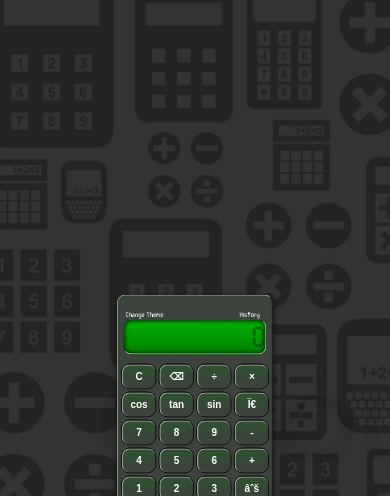
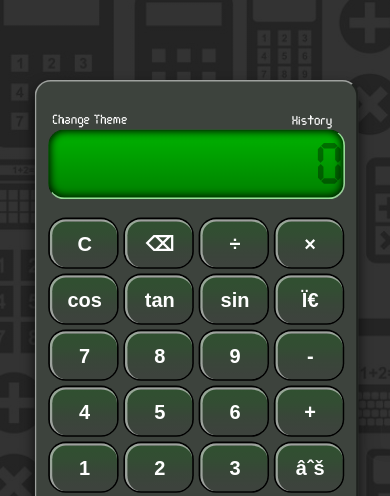
Before and after one commit to darkcris1/realistic-calculator, a plain HTML site: page index.html in a window 390 px wide. Shown: the top 496 px of the page. Drawn offline with Linux system fonts and the light colour scheme.

Commit message:
fix mobile width

```diff
--- a/css/calculator.css
+++ b/css/calculator.css
@@ -14,10 +14,8 @@ body {
     url('../images/calc-bg.jpg');
   background-repeat: no-repeat;
   background-size: cover;
+  position: relative;
   overflow-y: hidden;
-  display: flex;
-  justify-content: center;
-  align-items: center;
 }
 .calculatorCont {
   display: flex;
@@ -25,11 +23,14 @@ body {
   flex-wrap: wrap;
   justify-content: space-between;
   align-items: center;
-  position: relative;
   padding: 60px 0 10px 0;
+  position: absolute;
+  top: 20%;
+  left: 50%;
   background: var(--calculator-bg);
   width: 400px;
   box-shadow: 0 8px 16px 0 rgba(0, 0, 0, 0.7);
+  	transform:translate(-50%,-20%);
   border-radius: 20px;
   border-top: 2px solid rgba(255, 255, 255, 0.5);
   border-left: 2px solid rgba(255, 255, 255, 0.5);
@@ -39,12 +40,7 @@ body {
 }
 @media screen and (max-width: 500px) {
   .calculatorCont {
-    transform: scale(0.78);
-  }
-}
-@media screen and (max-width: 400px) {
-  .calculatorCont {
-    transform: scale(0.4);
+  	transform: scale(0.8) translate(-62%,-30%);
   }
 }
 .result {
```
